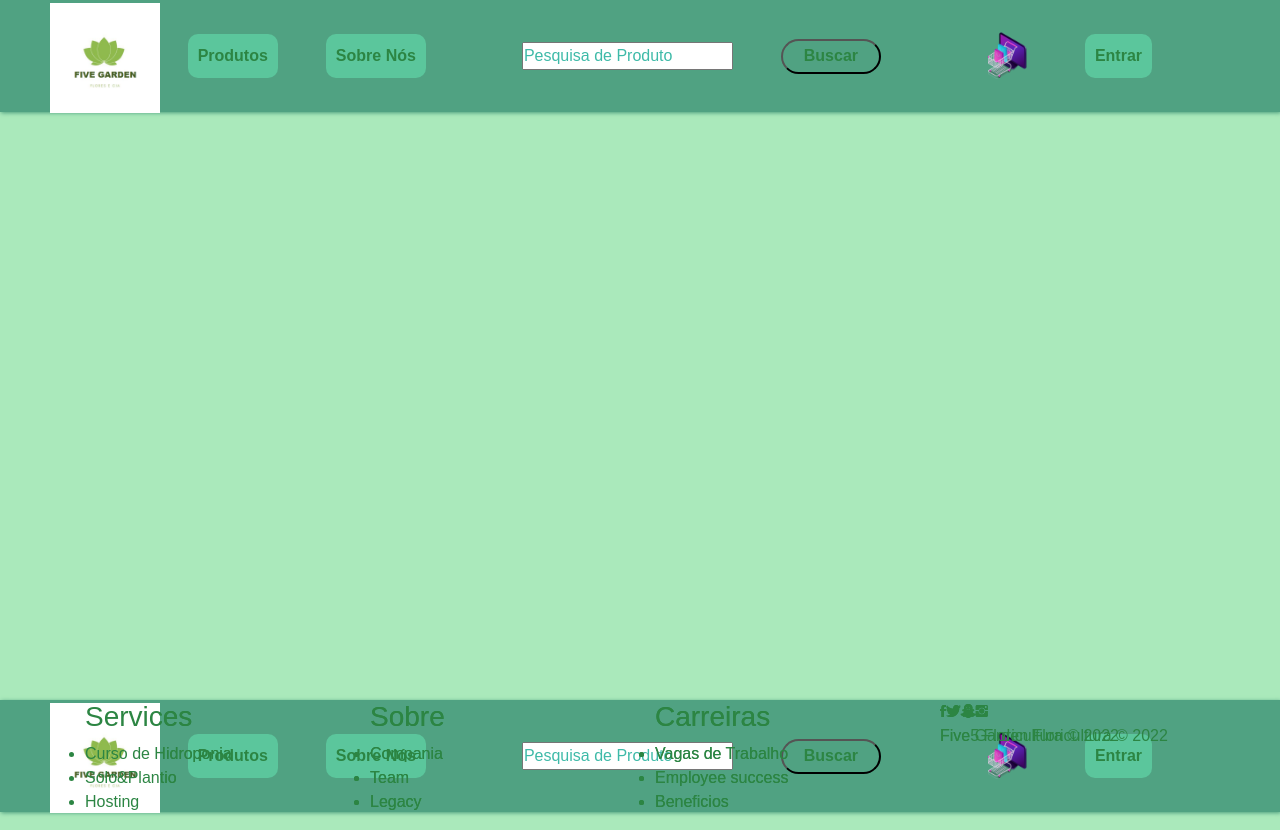
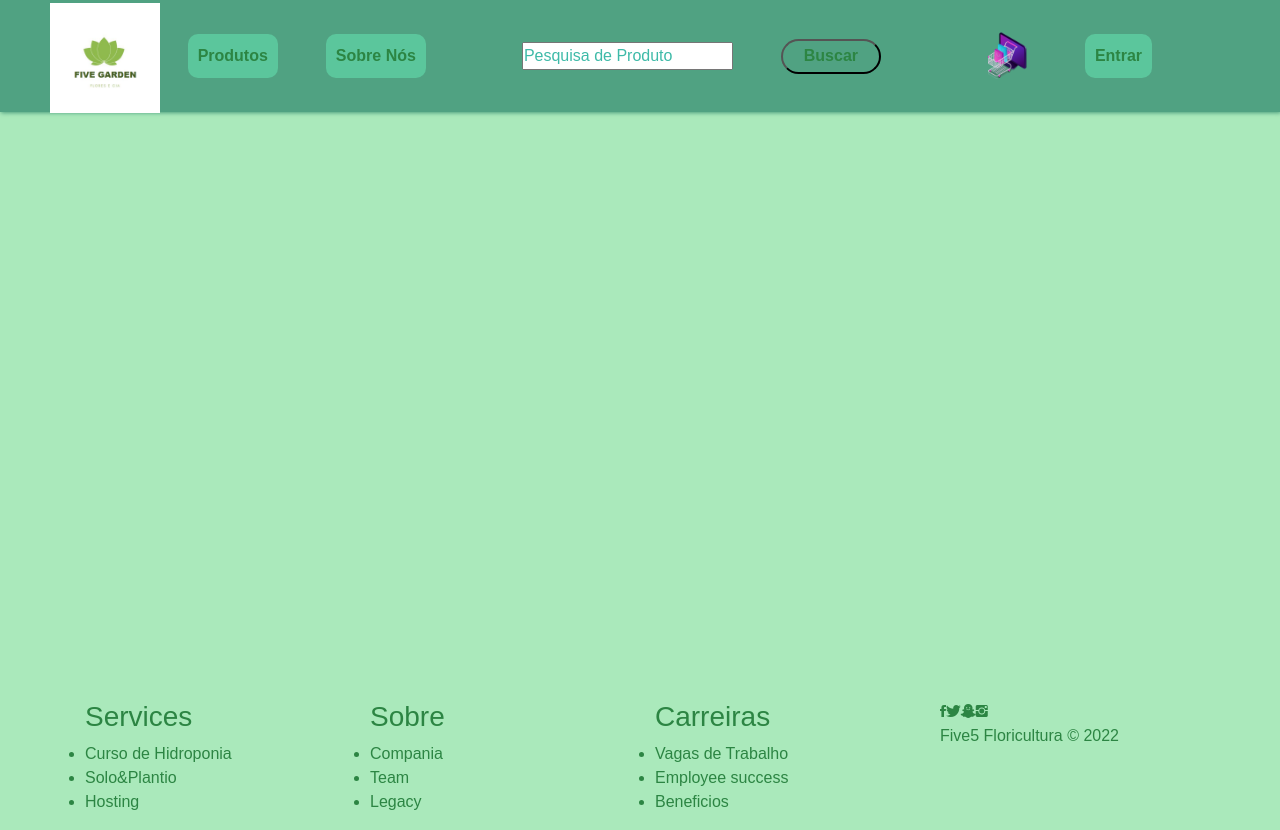
Before and after one commit to dh-pi-grupo5/test, a website: page views/carrinho.html in a window 1280 px wide. Drawn offline with nearby package versions, Linux system fonts and the light colour scheme; files that its build step writes are made by us from their sources.

Commit message:
consertando carrinho.html

```diff
--- a/views/carrinho.html
+++ b/views/carrinho.html
@@ -85,103 +85,3 @@
 	</div>
 	<script src="https://cdnjs.cloudflare.com/ajax/libs/jquery/3.2.1/jquery.min.js"></script>
 	<script src="https://cdnjs.cloudflare.com/ajax/libs/twitter-bootstrap/4.1.3/js/bootstrap.bundle.min.js"></script>
-
-	<!DOCTYPE html>
-	<html lang="en">
-	<head>
-		<meta charset="UTF-8">
-		<meta http-equiv="X-UA-Compatible" content="IE=edge">
-		<meta name="viewport" content="width=device-width, initial-scale=1.0">
-		<title>Carrinho</title>
-		<link rel="stylesheet" href="https://cdnjs.cloudflare.com/ajax/libs/twitter-bootstrap/4.1.3/css/bootstrap.min.css">
-		<link rel="stylesheet" href="https://cdnjs.cloudflare.com/ajax/libs/ionicons/2.0.1/css/ionicons.min.css">
-		<link rel="stylesheet" href="assets/css/style.css">
-	</head>
-
-	<!--Linka o arquivo style.css com o index.html-->
-	<link rel="stylesheet" type="text/css" href="/css/style.css" />
-	<!--                                           -->
-
-
-	<header>
-	<div class="header" id="header">
-	<div class="logo_header">
-		<a href="/"> <img src="/img/Logo.png" class="img_logo_header" alt="LogoSite"></a>
-	</div>
-
-	<div class="navigation_header">
-		<a href="/produtos"class="active">Produtos</a>
-		<a href="/quemSomos"class="active">Sobre Nós</a>
-		<!--PLACEHOLDER-->
-		<a href="/">
-			<img src="" alt="">
-		</a>
-		<input type="text" name="" id="" placeholder="Pesquisa de Produto">
-		<button>Buscar</button>
-		<a href="">
-			<img src="" alt="">
-			<span></span>
-			<!--FIM DO PLACEHOLDER-->
-			<a href="/carrinho"><img src="/img/Carrinho.png"class="img_carrinho_header"></a>
-			<a href="/entrar"class="active">Entrar</a>
-	</div>
-
-
-
-	</header>
-
-	<body>
-
-	</body>
-
-	<footer>
-
-		<div class="footer-clean">
-			<footer>
-				<div class="container">
-					<div class="row justify-content-center">
-						<div class="col-sm-4 col-md-3 item">
-							<h3>Services</h3>
-							<ul>
-								<li><a href="https://portalidea.com.br/curso-gratuito-hidroponia?gclid=CjwKCAiAyfybBhBKEiwAgtB7foJlI5KmWjiQj59pPnHzKp6WUeHm29o2c1kyeHBGeBTB6FBtxqFXUxoCjJcQAvD_BwE">Curso de Hidroponia</a></li>
-								<li><a href="https://www.embrapa.br/contando-ciencia/solos/-/asset_publisher/1ZCT5VQ5Hj1S/content/o-solo-e-o-plantio-na-agricultura/1355746?inheritRedirect=false">Solo&Plantio</a></li>
-								<li><a href="#">Hosting</a></li>
-							</ul>
-						</div>
-						<div class="col-sm-4 col-md-3 item">
-							<h3>Sobre</h3>
-							<ul>
-								<li><a href="#">Compania</a></li>
-								<li><a href="#">Team</a></li>
-								<li><a href="#">Legacy</a></li>
-							</ul>
-						</div>
-						<div class="col-sm-4 col-md-3 item">
-							<h3>Carreiras</h3>
-							<ul>
-								<li><a href="#">Vagas de Trabalho</a></li>
-								<li><a href="#">Employee success</a></li>
-								<li><a href="#">Beneficios</a></li>
-							</ul>
-						</div>
-						<div class="col-lg-3 item social"><a href="#"><i class="icon ion-social-facebook"></i></a><a href="#"><i class="icon ion-social-twitter"></i></a><a href="#"><i class="icon ion-social-snapchat"></i></a><a href="#"><i class="icon ion-social-instagram"></i></a>
-							<p class="copyright">Five Garden Floricultura © 2022</p>
-						</div>
-					</div>
-				</div>
-			</footer>
-		</div>
-		<script src="https://cdnjs.cloudflare.com/ajax/libs/jquery/3.2.1/jquery.min.js"></script>
-		<script src="https://cdnjs.cloudflare.com/ajax/libs/twitter-bootstrap/4.1.3/js/bootstrap.bundle.min.js"></script>
-
-
-
-	</footer>
-	</html>
-
-
-
-
-
-</footer>
-</html>
```
